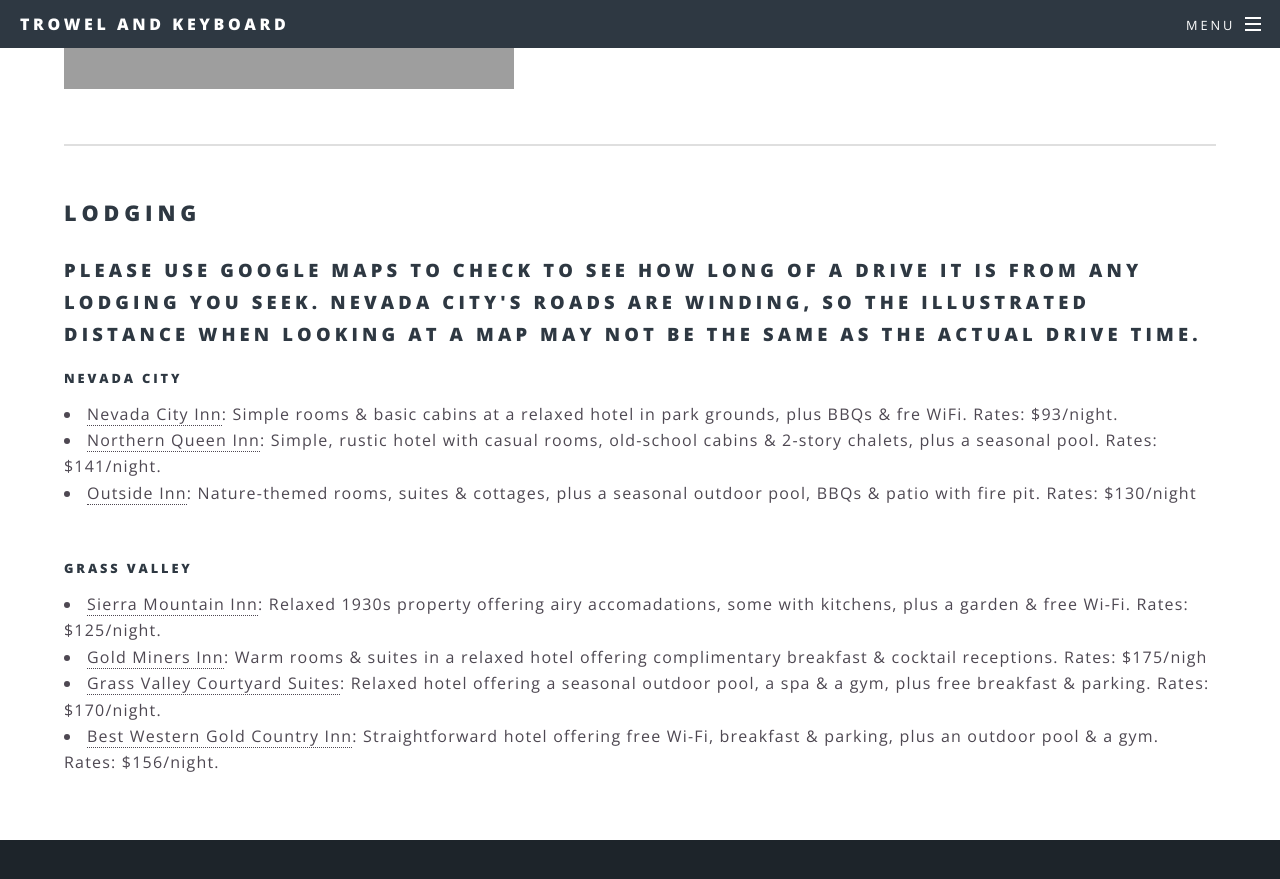
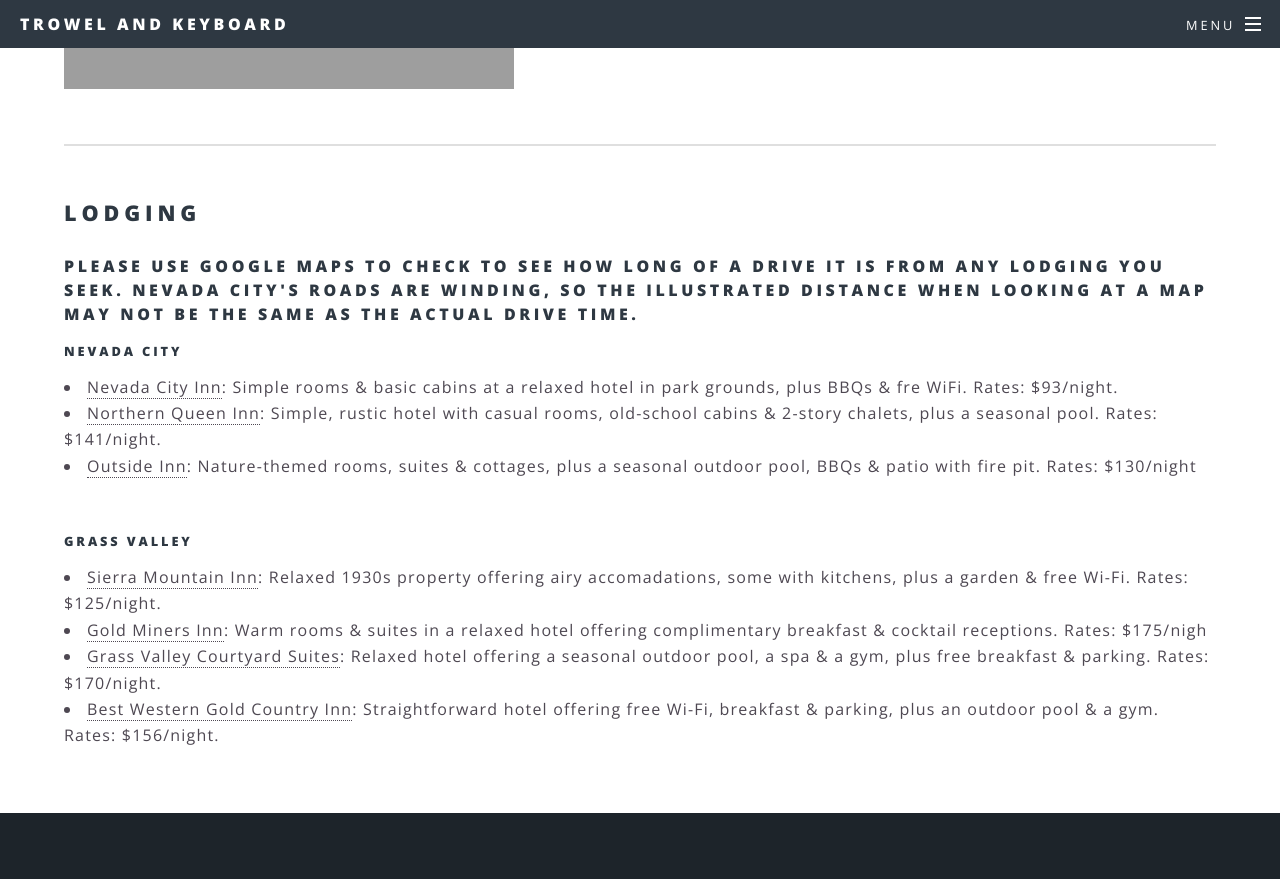
Before and after one commit to trowelandkeyboard/trowelandkeyboard.github.io, a Jekyll site: the page built from location.md, in a window 1280 px wide and 900 px high, scrolled down 837 px. Shown: the top 879 px of the window. Built offline with Jekyll 4.4.1, drawn with Linux system fonts in a browser that asks for light colours; grey boxes are pictures that could not be loaded.

```diff
--- a/location.md
+++ b/location.md
@@ -11,7 +11,7 @@ permalink: /location/
 <hr />
 <header>
  <h2>Lodging</h2>
- <h3>Please use google maps to check to see how long of a drive it is from any lodging you seek.  Nevada City's roads are winding, so the illustrated distance when looking at a map may not be the same as the actual drive time.</h3>
+ <h4>Please use google maps to check to see how long of a drive it is from any lodging you seek.  Nevada City's roads are winding, so the illustrated distance when looking at a map may not be the same as the actual drive time.</h4>
     <h5>Nevada City</h5>
     <li><a href="https://nevadacityinn.net/">Nevada City Inn</a>: Simple rooms & basic cabins at a relaxed hotel in park grounds, plus BBQs & fre WiFi. Rates: $93/night.</li>
     <li><a href="https://northernqueeninn.com/">Northern Queen Inn</a>: Simple, rustic hotel with casual rooms, old-school cabins & 2-story chalets, plus a seasonal pool. Rates: $141/night.</li>
```
